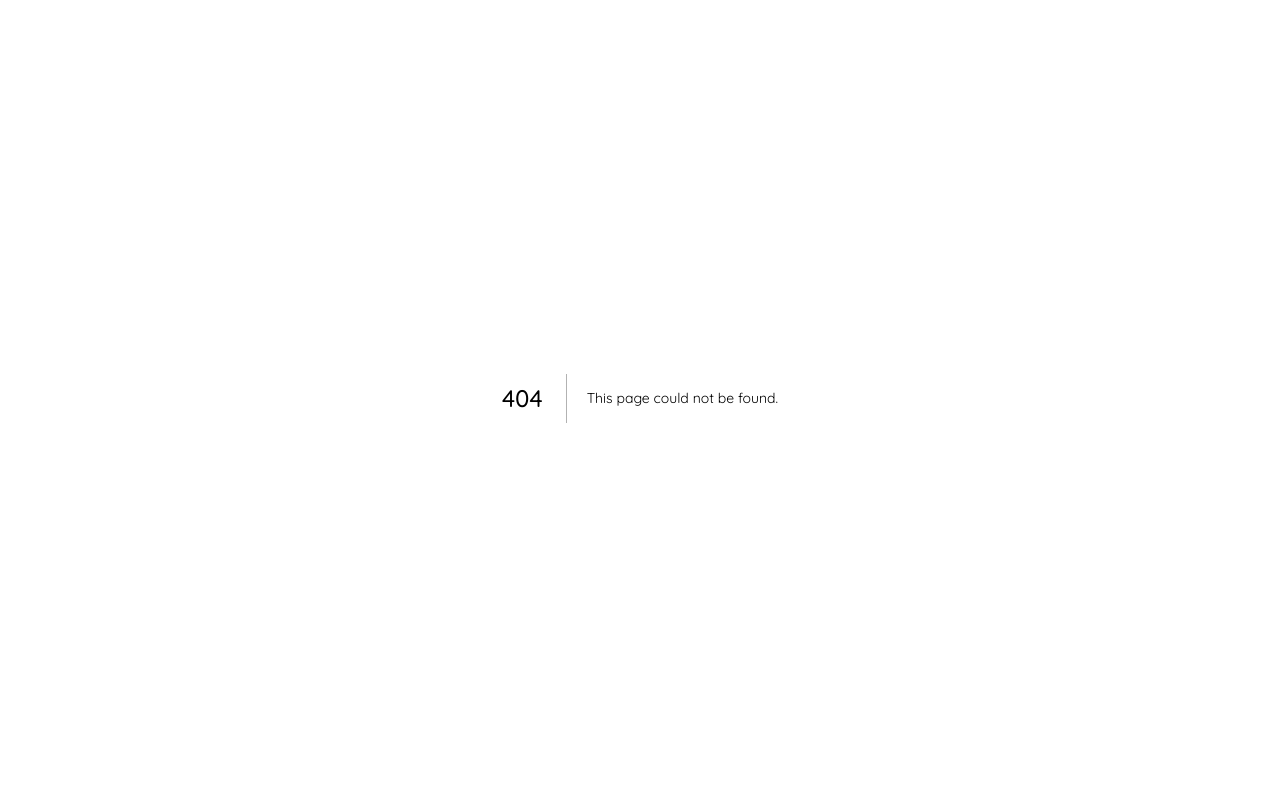
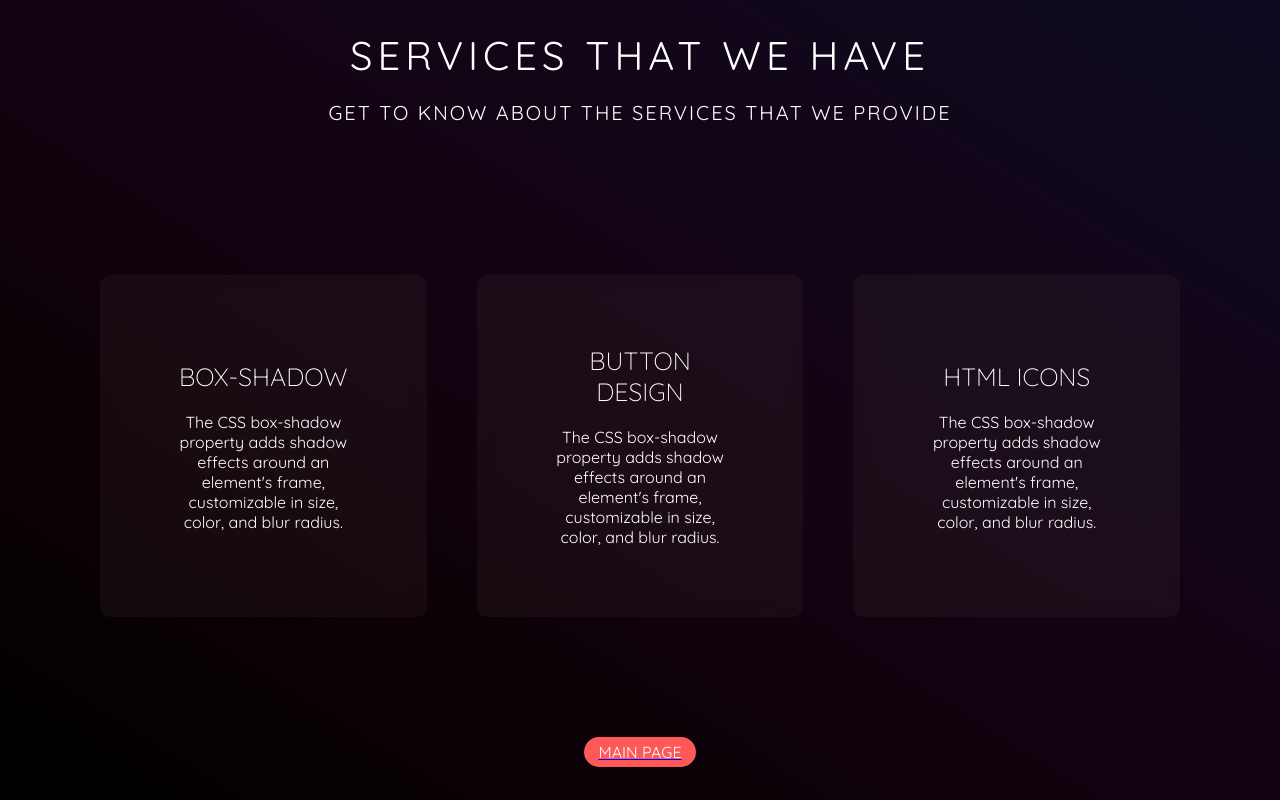
Before and after one commit to Zimmerman09/PROJECT-X, a Next.js app: page /about in a window 1280 px wide. Before the commit this address had no page. Built offline with nearby package versions, Linux system fonts and the light colour scheme; a web font is replaced by a local one.

Commit message:
form vlidation

```diff
--- /dev/null
+++ b/app/about/page.js
@@ -0,0 +1,116 @@
+"use client"
+
+
+import React from 'react'
+import Link from "next/link";
+import styles from './page.module.css'
+import {motion} from 'framer-motion'
+import { useForm, ValidationError } from '@formspree/react';
+
+const page = () => {
+  return (
+   <>
+     <div className={styles.container}>
+       <motion.div className={styles.header}
+       animate={{
+        y:0,
+        opacity:1
+       }}
+       initial={{
+        y:"-30px",
+        opacity:0
+       }}
+
+
+
+
+
+       >
+        <div className={styles.txt1}>
+            SERVICES THAT WE HAVE
+        </div>
+        <div className={styles.txt2}>
+            GET TO KNOW ABOUT THE SERVICES THAT WE PROVIDE
+        </div>
+       </motion.div>
+
+       <div className={styles.servicelist}>
+       <div className={styles.services}>
+       <motion.div className={styles.service1}
+       animate={{
+        x:0,
+        opacity:1
+       }}
+       initial={{
+        x:"-100px",
+        opacity:0,
+
+
+       }}
+
+
+
+       >
+        <h1>BOX-SHADOW</h1>
+        <p>The CSS box-shadow property adds shadow effects around an element's frame, customizable in size, color, and blur radius.</p>
+       </motion.div>
+       <motion.div className={styles.service1}
+         animate={{
+            y:0,
+            opacity:1
+           }}
+           initial={{
+            y:"100px",
+            opacity:0,
+
+
+           }}
+
+
+
+
+       >
+       <h1>BUTTON DESIGN</h1>
+        <p>The CSS box-shadow property adds shadow effects around an element's frame, customizable in size, color, and blur radius.</p>
+       </motion.div>
+       <motion.div className={styles.service1}
+
+
+       animate={{
+        x:0,
+        opacity:1
+       }}
+       initial={{
+        x:"100px",
+        opacity:0,
+
+
+       }}
+
+
+       >
+       <h1>HTML ICONS</h1>
+        <p>The CSS box-shadow property adds shadow effects around an element's frame, customizable in size, color, and blur radius.</p>
+       </motion.div>
+
+       </div>
+
+
+       </div>
+       <Link href="../../">
+
+      <div className={styles.btn1}>
+        <button>MAIN PAGE</button>
+      </div>
+       </Link>
+
+     </div>
+
+
+
+
+   </>
+  )
+}
+
+export default page
--- /dev/null
+++ b/app/about/page.module.css
@@ -0,0 +1,136 @@
+.container{
+    width: 100%;
+    height: 100vh;
+    background: linear-gradient(
+        to right top,
+        #000000,
+        #0c0106,
+        #120311,
+        #120619,
+        #0d0b22
+      );;
+      color: #ffffff;
+}
+.header {
+    margin-top: 30px;
+    text-align: center;
+    display: flex;
+    justify-content: center;
+    flex-direction: column;
+    gap: 20px;
+}
+.header .txt1{
+    font-size: 40px;
+    letter-spacing: 5px;
+    color: #ffffff;
+}
+.header .txt2{
+    font-size: 20px;
+    letter-spacing: 2px;
+    color: #ffffff;
+}
+.servicelist{
+  margin:150px 100px;
+
+
+}
+
+.services{
+    justify-content: space-between;
+    display: flex;
+    gap: 50px;
+}
+.service1{
+    display: flex;
+    justify-content: center;
+    text-align: center;
+    gap: 20px;
+    cursor: pointer;
+    padding: 70px;
+    border-radius: 30px;
+    background: #503e3e2b;
+  border-radius: 10px;
+  backdrop-filter: blur(10px);
+    flex-direction: column;
+    transition: 0.5s;
+}
+.service1:hover{
+    box-shadow: rgb(0, 0, 0) 3px 3px 6px 0px inset, rgba(0, 0, 0, 0.5) -3px -3px 6px 1px inset;
+}
+.service1 h1{
+    font-size: 25px;
+    font-weight: 100;
+}
+.service1 p{
+    font-size: 16px;
+}
+.btn1{
+    display: flex;
+    justify-content: center;
+    margin: -30px;
+}
+.btn1 button {
+    padding: 5px 15px;
+    background: #ff5858;
+    border: none;
+    outline: none;
+    cursor: pointer;
+    text-decoration: none;
+    color: #ffff;
+    font-size: 16px;
+    border-radius: 20px;
+    transition: 0.5s;
+  }
+  .btn1 button:hover {
+    background-color: #ffff;
+    color: #000000;
+    box-shadow: rgba(0, 0, 0, 0.4) 0px 2px 4px,
+      rgba(0, 0, 0, 0.3) 0px 7px 13px -3px, rgba(0, 0, 0, 0.2) 0px -3px 0px inset;
+  }
+
+  @media only screen and (max-width: 700px) {
+    .services{
+        justify-content: space-between;
+        display: flex;
+        gap: 10px;
+        flex-direction: column;
+    }
+    .service1{
+        display: flex;
+        justify-content: center;
+        text-align: center;
+        gap: 5px;
+        cursor: pointer;
+        padding: 10px;
+        border-radius: 30px;
+        background: #503e3e2b;
+      border-radius: 10px;
+      backdrop-filter: blur(10px);
+        flex-direction: column;
+        transition: 0.5s;
+    }
+
+    .servicelist{
+        margin:50px;
+
+
+      }
+
+
+
+  }
+
+  @media only screen and (max-width: 580px) {
+    .header .txt1{
+        font-size: 25px;
+        letter-spacing: 5px;
+        color: #ffffff;
+    }
+    .header .txt2{
+        font-size: 16px;
+        letter-spacing: 2px;
+        color: #ffffff;
+    }
+
+
+  }
--- a/app/components/navigation/mainpage.js
+++ b/app/components/navigation/mainpage.js
@@ -119,9 +119,11 @@ const Mainpage = () => {
               delay: 1.5,
             }}
           >
+             <Link href="../../about">
               <button className={styles.btn1}>
                 <span className={styles.btn1txt}>ABOUT US</span>
               </button>
+             </Link>
           </motion.div>
         </div>
       </div>
--- a/app/contact/page.module.css
+++ b/app/contact/page.module.css
@@ -80,6 +80,7 @@
   justify-content: center;
   padding: 10px 5px;
   width: 10vw;
+  cursor: pointer;
 }
 .btn1 button {
   padding: 5px 15px;
--- a/package.json
+++ b/package.json
@@ -10,6 +10,7 @@
   },
   "dependencies": {
     "@bradgarropy/next-link": "^1.1.0",
+    "@formspree/react": "^2.5.1",
     "framer-motion": "^11.0.6",
     "next": "14.1.0",
     "react": "^18",
```
Also changed, not shown: app/contact/page.js (+7 -3 lines), 1 other file (tests, documents, lock files or other folders).
